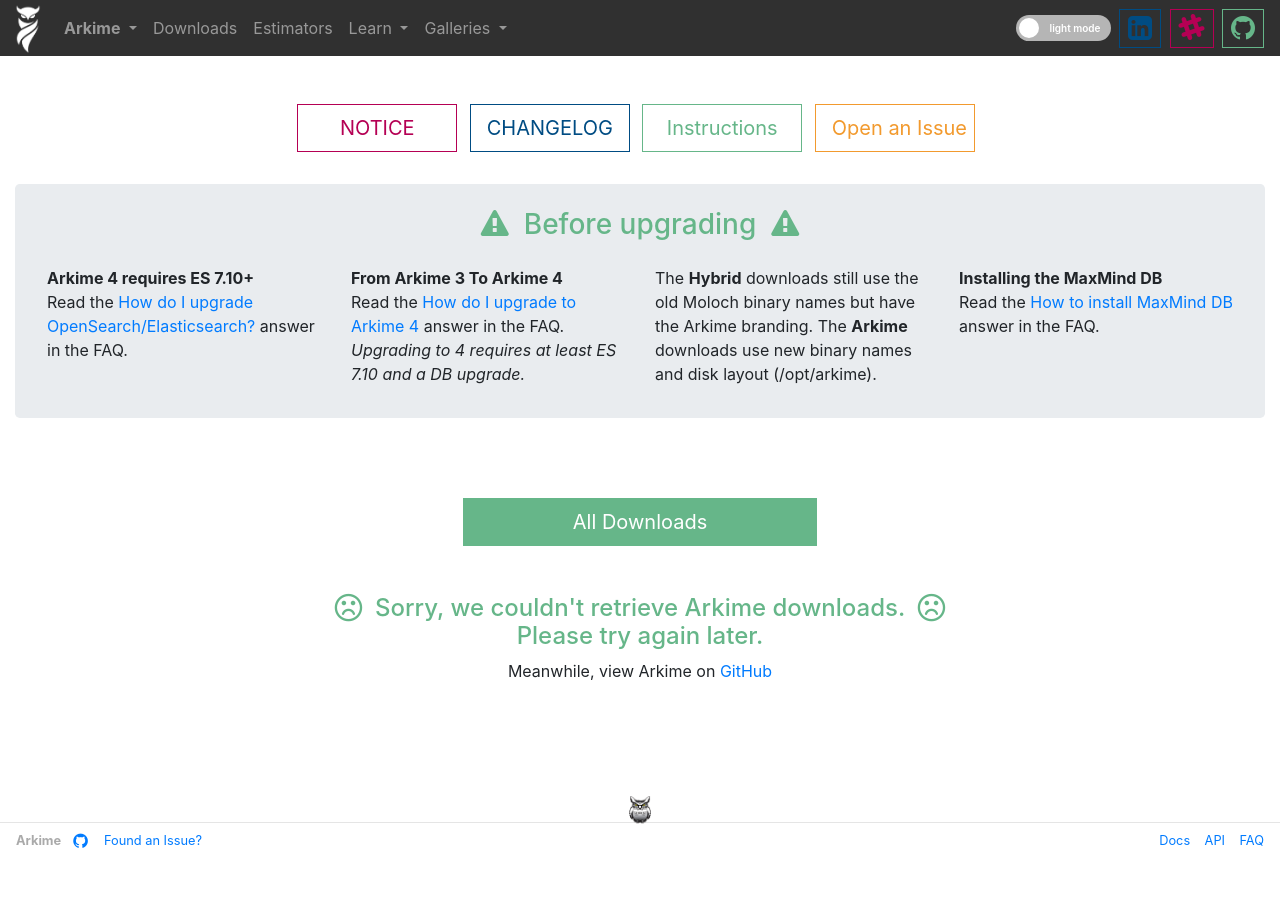
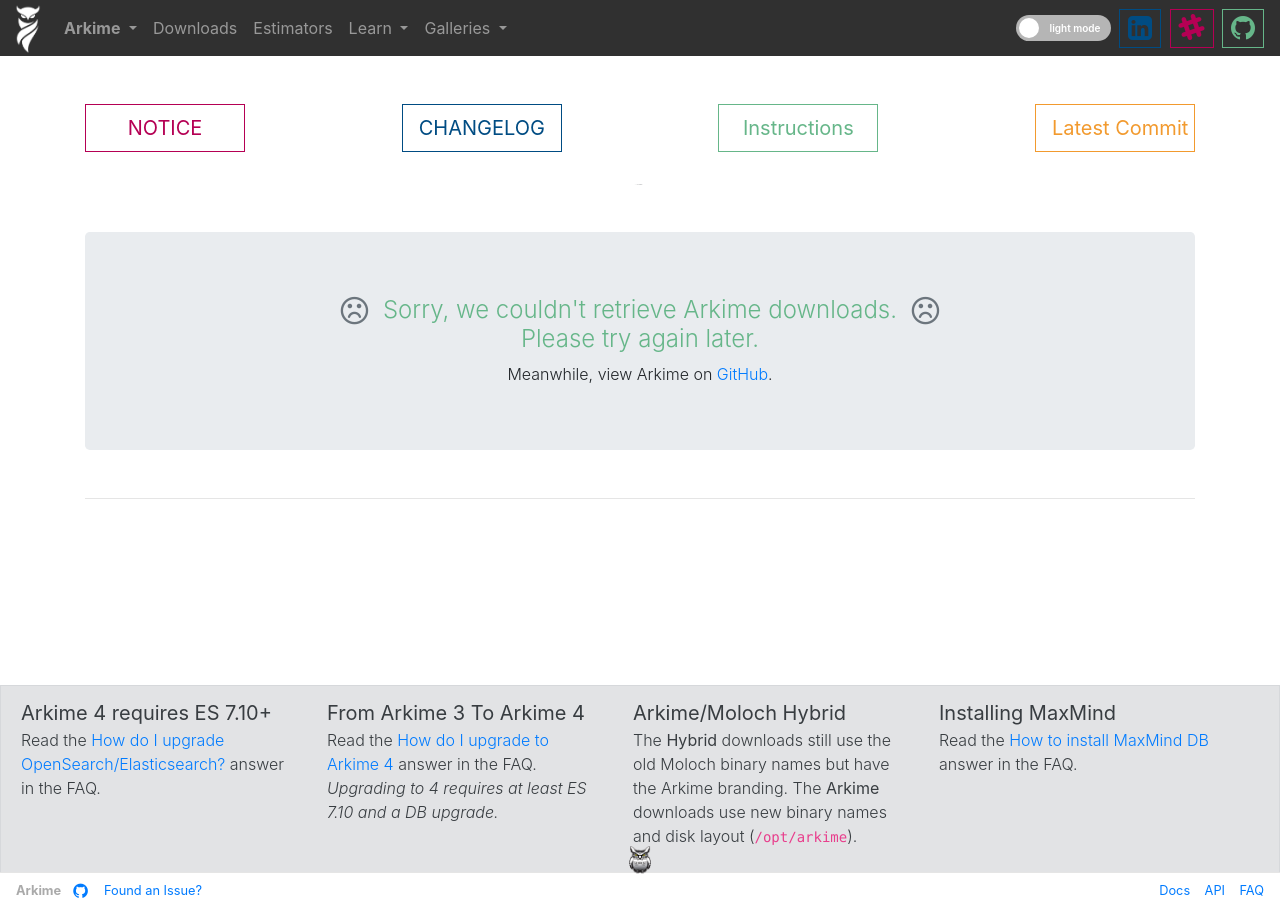
Before and after one commit to arkime/arkimeweb, a Jekyll site: the page built from downloads.html, in a window 1280 px wide. Built offline with Jekyll 4.4.1, drawn with Linux system fonts in a browser that asks for light colours.

Commit message:
Downloads (#46)
* update downloads page

* order

```diff
--- a/downloads.html
+++ b/downloads.html
@@ -54,45 +54,106 @@
   <div class="downloads-content">
     <!-- navbar -->
     {%- include navbar.html -%}
-    <div class="container-fluid">
+    <div class="container">
+
       <!-- info btns -->
       <div class="row mb-4 mt-4">
-        <div class="col text-center">
-          <a class="btn btn-outline-danger btn-lg mr-2 btn-fw mb-2"
+        <div class="col d-flex justify-content-between">
+          <a class="btn btn-outline-danger btn-lg btn-fw mb-2"
             href="https://s3.amazonaws.com/files.molo.ch/NOTICE.txt">
             NOTICE
           </a>
-          <a class="btn btn-outline-primary btn-lg mr-2 btn-fw mb-2"
+          <a class="btn btn-outline-primary btn-lg btn-fw mb-2"
             href="https://raw.githubusercontent.com/arkime/arkime/main/CHANGELOG">
             CHANGELOG
           </a>
-          <a class="btn btn-outline-info btn-lg mr-2 btn-fw mb-2"
+          <a class="btn btn-outline-info btn-lg btn-fw mb-2"
             href="https://raw.githubusercontent.com/arkime/arkime/main/release/README.txt">
             Instructions
           </a>
-          <a class="btn btn-outline-warning btn-lg mr-2 btn-fw mb-2"
-            href="https://github.com/arkime/arkime/issues/new">
-            Open an Issue
+          <a data-toggle="tooltip"
+            href="javascript:void(0)"
+            onclick="toggleLatestCommit()"
+            title="Feeling adventurous?"
+            class="btn btn-outline-warning btn-lg btn-fw mb-2">
+            Latest Commit
           </a>
         </div>
       </div> <!-- /info btns -->
 
+      <!-- downloads loading -->
+      <div class="jumbotron loading-downloads text-center display-4 d-flex justify-content-center">
+        <div class="loading-letter">L</div>
+        <div class="loading-letter">O</div>
+        <div class="loading-letter">A</div>
+        <div class="loading-letter">D</div>
+        <div class="loading-letter">I</div>
+        <div class="loading-letter">N</div>
+        <div class="loading-letter">G</div>
+        <div class="loading-letter">&nbsp;&nbsp;</div>
+        <div class="loading-letter">D</div>
+        <div class="loading-letter">O</div>
+        <div class="loading-letter">W</div>
+        <div class="loading-letter">N</div>
+        <div class="loading-letter">L</div>
+        <div class="loading-letter">O</div>
+        <div class="loading-letter">A</div>
+        <div class="loading-letter">D</div>
+        <div class="loading-letter">S</div>
+      </div>
+      <!-- /downloads loading -->
+
+      <!-- download error -->
+      <div style="display:none;"
+        class="jumbotron text-center downloads-error mt-5 mb-5 pb-5">
+        <h4 class="primary-theme-text lead lead-lg">
+          <span class="fa fa-frown-o fa-lg mr-2 text-muted"></span>
+          Sorry, we couldn't retrieve Arkime downloads.
+          <span class="fa fa-frown-o fa-lg ml-2 text-muted"></span>
+          <br>
+          Please try again later.
+        </h4>
+        <p class="lead lead-sm">
+          Meanwhile, view Arkime on
+          <a href="https://github.com/arkime/arkime"
+            class="no-decoration">
+            GitHub</a>.
+        </p>
+      </div>
+      <!-- /download error -->
+
+      <!-- latest commit downloads -->
+      <div
+        id="latestCommitAccordion"
+        class="accordion latest-commit">
+        <span class="acommit-downloads"></span>
+        <span class="mcommit-downloads"></span>
+        <hr>
+      </div>
+      <!-- /latest commit downloads -->
+
+      <!-- all downloads -->
+      <div
+        id="downloadsAccordion"
+        style="margin-bottom:200px"
+        class="accordion main-downloads">
+      </div>
+      <!-- /all downloads -->
+
+    </div>
+
     <!-- upgrade warnings -->
-      <div class="row mb-2">
-        <div class="col">
-          <div class="jumbotron pb-2 pt-4">
-            <h3 class="primary-theme-text pb-3 text-center">
-              <span class="fa fa-exclamation-triangle">
-              </span>&nbsp;
-              Before upgrading
-              &nbsp;<span class="fa fa-exclamation-triangle">
-              </span>
-            </h3>
-            <div class="row pb-2">
+    <div role="alert"
+      aria-live="polite"
+      aria-atomic="true"
+      style="z-index: 2000; bottom: 27px;"
+      class="alert pb-4 position-fixed fixed-bottom m-0 rounded-0 alert-dismissible alert-secondary">
+      <div class="row">
         <div class="col-lg-3 col-md-6">
-                <p>
+          <p class="lead mb-0">
             <strong>Arkime 4 requires ES 7.10+</strong>
-                  <br>
+          </p>
+          <p class="lead lead-sm mb-0">
             Read the
             <a class="no-decoration"
               href="faq#how-do-i-upgrade-elasticsearch">
@@ -102,9 +163,10 @@
           </p>
         </div>
         <div class="col-lg-3 col-md-6">
-                <p>
+          <p class="lead mb-0">
             <strong>From Arkime 3 To Arkime 4</strong>
-                  <br>
+          </p>
+          <p class="lead lead-sm mb-0">
             Read the
             <a class="no-decoration"
               href="faq#how_do_i_upgrade_to_arkime_4">
@@ -118,15 +180,21 @@
           </p>
         </div>
         <div class="col-lg-3 col-md-6">
-                <p>
-                  The <strong>Hybrid</strong> downloads still use the old Moloch binary names but have the Arkime branding.
-                  The <strong>Arkime</strong> downloads use new binary names and disk layout (/opt/arkime).
+          <p class="lead mb-0">
+            <strong>Arkime/Moloch Hybrid</strong>
+          </p>
+          <p class="lead lead-sm mb-0">
+            The <strong>Hybrid</strong> downloads still use the old
+            Moloch binary names but have the Arkime branding.
+            The <strong>Arkime</strong> downloads use new binary
+            names and disk layout (<code>/opt/arkime</code>).
           </p>
         </div>
         <div class="col-lg-3 col-md-6">
-                <p>
-                  <strong>Installing the MaxMind DB</strong>
-                  <br>
+          <p class="lead mb-0">
+            <strong>Installing MaxMind</strong>
+          </p>
+          <p class="lead lead-sm mb-0">
             Read the
             <a class="no-decoration"
               href="faq#maxmind">
@@ -137,80 +205,34 @@
         </div>
       </div>
     </div>
-        </div>
-      </div> <!-- /upgrade warnings -->
+    <!-- /upgrade warnings -->
 
-      <!-- download btns -->
-      <div class="downloads mb-5 mr-5 ml-5 pl-3 pr-3">
-        <!-- main downloads -->
-        <h2 class="loading-downloads text-center mb-5 pb-5 mt-5">
-          <span class="fa fa-spinner fa-spin"></span>&nbsp;
-          Loading Arkime downloads...
-        </h2>
-        <div class="main-downloads"></div>
-        <div class="row mb-2 mt-5">
-          <div class="col-4 offset-4">
-            <a class="btn btn-info btn-lg btn-block"
-              href="downloadsall">
-              All Downloads
-            </a>
-          </div>
-        </div> <!-- /main downloads -->
-        <!-- download error -->
-        <div class="row downloads-error mt-5 mb-5 pb-5"
-          style="display:none;">
-          <div class="col-12 text-center">
-            <h4 class="primary-theme-text">
-              <span class="fa fa-frown-o fa-lg">
-              </span>&nbsp;
-              Sorry, we couldn't retrieve Arkime downloads.
-              &nbsp;<span class="fa fa-frown-o fa-lg">
-              </span>
-              <br>
-              Please try again later.
-            </h4>
-            <p>
-              Meanwhile, view Arkime on
-              <a href="https://github.com/arkime/arkime"
-                class="no-decoration">
-                GitHub
-              </a>
-            </p>
-          </div>
-        </div> <!-- /download error -->
-        <!-- latest commit btns -->
-        <div class="mt-5 commit-downloads-container"
-          style="display:none;">
-          <h3 class="text-center">
-            <span class="primary-theme-text">
-              Feeling adventurous?
-            </span>
-            Try our latest commit!
-          </h3>
-          <p class="text-center">
-            Please read the upgrading to 4
-            <a class="no-decoration"
-              href="faq#how_do_i_upgrade_to_arkime_4">instructions</a>.
-          </p>
-          <hr>
-          <div class="acommit-downloads">
-          <div class="mcommit-downloads">
-          </div>
-        </div> <!-- /latest commit btns -->
-      </div> <!-- /download btns -->
-    </div>
   </div> <!-- /container -->
 
   <!-- footer -->
+  <div style="z-index: 3000;"
+    class="position-fixed fixed-bottom solid-footer">
     {%- include footer.html -%}
+  </div>
 
   <script>
+    let latestCommitVisible = false;
+
+    function toggleLatestCommit () {
+      latestCommitVisible = !latestCommitVisible;
+      if (latestCommitVisible) {
+        $('#latestCommitAccordion').attr('style', 'max-height:500px;');
+      } else {
+        $('#latestCommitAccordion').attr('style', 'max-height:0px;');
+      }
+    }
+
     $(function () { // page loaded
       const osLists = {
-        main: [ 'Arch', 'Centos 7', 'Centos 8', 'EL 9', 'Ubuntu 18.04', 'Ubuntu 20.04', 'Ubuntu 22.04' ],
-        commit: [ 'Arch', 'Centos 7', 'Centos 8', 'EL 9', 'Ubuntu 18.04', 'Ubuntu 20.04', 'Ubuntu 22.04' ]
+        main: [ 'Amazon Linux 2023', 'Arch', 'Centos 6', 'Centos 7', 'Centos 8', 'EL 9', 'Ubuntu 16.04', 'Ubuntu 18.04', 'Ubuntu 20.04', 'Ubuntu 22.04' ],
+        commit: [ 'Amazon Linux 2023', 'Arch', 'Centos 7', 'Centos 8', 'EL 9', 'Ubuntu 18.04', 'Ubuntu 20.04', 'Ubuntu 22.04' ]
       };
-      getDownloadsAndSetup(osLists, 4);
+      getDownloadsAndSetup(osLists);
     });
   </script>
 
--- a/downloads.js
+++ b/downloads.js
@@ -15,7 +15,8 @@
     ubuntu16: 'Ubuntu 16.04',
     ubuntu18: 'Ubuntu 18.04',
     ubuntu20: 'Ubuntu 20.04',
-    ubuntu22: 'Ubuntu 22.04'
+    ubuntu22: 'Ubuntu 22.04',
+    al2023: 'Amazon Linux 2023'
   };
 
   for (let i = 0, len = files.length; i < len; ++i) {
@@ -124,12 +125,36 @@
   };
 }
 
-function buildDownloadVersionRow (version, btnType, osList) {
-  let html = `<div class="row d-flex flex-row justify-content-around">
-               <div class="p-2">
-                 <div class="btn-fw"><strong>${version.title}</strong></div>
-                 <div class="time"><small>${version.modified}</small></div>
-               </div>`;
+function buildDownloadVersionRow (version, osList, listName, index) {
+  const id = version.title.replace(/[^-a-zA-Z0-9]/g, '');
+  let html = `
+    <div class="card">
+      <div
+        id="heading-${id}"
+        class="card-header p-0">
+        <h2 class="mb-0">
+          <button
+          type="button"
+          data-toggle="collapse"
+          data-target="#collapse-${id}"
+          aria-controls="collapse-${id}"
+          class="btn btn-block text-left accordion-btn"
+          aria-expanded="${index === 0 ? 'true' : 'false'}">
+            ${version.title}
+            <small class="pull-right">
+              ${version.modified}
+            </small>
+          </button>
+        </h2>
+      </div>
+      <div
+        id="collapse-${id}"
+        data-parent="#${listName}"
+        aria-labelledby="heading-${id}"
+        class="collapse${index === 0 ? ' show' : ''}">
+        <div class="card-body p-1">
+          <div class="row d-flex flex-row justify-content-around flex-wrap">
+  `;
 
   let downloads = version.downloads;
 
@@ -138,27 +163,28 @@
     for (d = 0; d < downloads.length; d++) {
       if (downloads[d].title === osList[i]) {
         let download = downloads[d];
-        html += `<div class="p-2">
-                   <a href="${download.url}" class="btn btn-fw ${btnType}">
-                     ${download.title}
-                   </a>
-                 </div>`;
+        html += `<a href="${download.url}" class="m-2">${download.title}</a>`;
         break;
       }
     }
-
-    if (d === downloads.length) {
-      html += `<div class="p-2">
-                 <a href=""
-                   style="visibility:hidden"
-                   class="btn btn-fw btn-outline-primary">
-                   test
-                 </a>
-               </div>`;
-    }
   }
 
-  html += '</div>';
+  if (listName === 'latestCommitAccordion') {
+    html += `
+      </div>
+      <div class="alert alert-danger text-center lead lead-sm mb-0 p-1">
+        <span class="fa fa-exclamation-triangle mr-2 danger-theme-text"></span>
+        <a class="no-decoration"
+          href="faq#how_do_i_upgrade_to_arkime_4">
+          Please read the upgrading to 4 instructions
+        </a>
+        <span class="fa fa-exclamation-triangle ml-2 danger-theme-text"></span>
+      </div>
+      </div></div></div>
+    `;
+  } else {
+    html += '</div></div></div></div>';
+  }
 
   return html;
 }
@@ -166,8 +192,8 @@
 function setupPage (versions, nightlies, acommities, mcommities, sortedVersions, osLists, length) {
   let downloadsHtml = ''
 
-  let osList = [ 'Arch', 'Centos 7', 'Centos 8', 'EL 9', 'Ubuntu 18.04', 'Ubuntu 20.04', 'Ubuntu 22.04' ];
-  let osCommitList = [ 'Arch', 'Centos 7', 'Centos 8', 'EL 9', 'Ubuntu 18.04', 'Ubuntu 20.04', 'Ubuntu 22.04' ];
+  let osList = [ 'al2023', 'Arch', 'Centos 7', 'Centos 8', 'EL 9', 'Ubuntu 18.04', 'Ubuntu 20.04', 'Ubuntu 22.04'];
+  let osCommitList = [ 'al2023', 'Arch', 'Centos 7', 'Centos 8', 'EL 9', 'Ubuntu 18.04', 'Ubuntu 20.04', 'Ubuntu 22.04' ];
   if (osLists.main) {
     osList = osLists.main
   }
@@ -175,30 +201,32 @@
     osCommitList = osLists.commit
   }
 
-  let acommitDownloadsHtml = buildDownloadVersionRow(acommities, 'btn-outline-danger', osCommitList);
-  let mcommitDownloadsHtml = buildDownloadVersionRow(mcommities, 'btn-outline-danger', osCommitList);
+  let acommitDownloadsHtml = buildDownloadVersionRow(acommities, osCommitList, 'latestCommitAccordion', 0);
+  let mcommitDownloadsHtml = buildDownloadVersionRow(mcommities, osCommitList, 'latestCommitAccordion', 1);
 
   if (!length) { length = sortedVersions.length }
   for (let v = 0; v < length; ++v) {
     if (versions.hasOwnProperty(sortedVersions[v])) {
       let version = versions[sortedVersions[v]];
-      let btnType = v === 0 ? 'btn-primary' : 'btn-outline-primary';
-      let html = buildDownloadVersionRow(version, btnType, osList);
+      let html = buildDownloadVersionRow(version, osList, 'downloadsAccordion', v);
 
       downloadsHtml += html;
     }
   }
 
-  $('.commit-downloads-container').show();
   $('.main-downloads').append(downloadsHtml);
-  $('.acommit-downloads').append(acommitDownloadsHtml);
-  $('.mcommit-downloads').append(mcommitDownloadsHtml);
+  $('.acommit-downloads').replaceWith(acommitDownloadsHtml);
+  $('.mcommit-downloads').replaceWith(mcommitDownloadsHtml);
+}
+
+function removeLoading () {
+  $('.loading-letter').attr('style', 'font-size:1px;');
+  $('.loading-downloads').attr('style', 'height:0px;margin:0px;padding:0px;');
 }
 
 function setupError () {
   $('.downloads-error').show();
-  $('.loading-downloads').hide();
-  $('.commit-downloads-container').hide();
+  removeLoading();
 }
 
 function getDownloadsAndSetup (osLists, length) {
@@ -210,9 +238,11 @@
     success: function (xml) {
       let downloads = parseXML(xml);
       setupPage(downloads.downloads, downloads.nightlies, downloads.acommities, downloads.mcommities, downloads.sortedVersions, osLists, length);
-      $('.loading-downloads').hide();
+      setTimeout(() => {
+        removeLoading();
+      }, 200);
     },
-    error: function(xhr, textStatus, errorThrown) {
+    error: function () {
       setupError();
     }
   });
--- a/index.css
+++ b/index.css
@@ -117,6 +117,21 @@
 /* version time display */
 .time {
   margin-top: -6px;
+}
+
+/* transition latest commit visibility */
+.latest-commit {
+  max-height: 0px;
+  transition: max-height 0.5s ease-in-out;
+}
+
+/* add solid background for downloads footer */
+.solid-footer footer.footer {
+  height: 28px;
+  background-color: white;
+}
+.dark-theme .solid-footer footer.footer {
+  background-color: black;
 }
 
 
@@ -340,6 +355,16 @@
   background-color: transparent;
 }
 
+.accordion-btn {
+  background-color: transparent;
+}
+.accordion-btn:focus {
+  box-shadow: 0 0 0 0 transparent;
+}
+.dark-theme .accordion-btn {
+  color: #FFFFFF;
+}
+
 /* theme color dark navbar */
 .bg-dark {
   background-color: var(--secondary-theme-color) !important;
@@ -366,6 +391,7 @@
 .text-thin { font-weight: 200; }
 .text-thick { font-weight: 800; }
 
+.lead-sm { font-size: 1rem; }
 .lead-lg { font-size: 1.5rem; }
 .lead-xl { font-size: 2.5rem; }
 
@@ -400,6 +426,10 @@
 /* primary theme color text */
 .primary-theme-text { color: var(--primary-theme-text-color) !important; }
 .dark-primary-theme-text { color: var(--primary-theme-dark-text-color) !important; }
+
+/* danger theme color text */
+.danger-theme-text { color: var(--danger-theme-color) !important; }
+.dark-danger-theme-text { color: var(--danger-theme-color) !important; }
 
 /* navbar owl image */
 .nav-link > img,
@@ -788,6 +818,10 @@
   background-color: #333333 !important;
 }
 
+.dark-theme .card-body {
+  background-color: #3f3f3f;
+}
+
 .dark-theme input,
 .dark-theme select,
 .dark-theme textarea
@@ -854,12 +888,6 @@
   background-color: #1d1d1d;
 }
 
-.dark-theme .alert.alert-info {
-  color: #d1ecf1;
-  border-color: #03434e;
-  background-color: #0c5460;
-}
-
 .dark-theme .modal-content {
   color: #EEEEEE;
   background-color: #333333;
@@ -872,3 +900,94 @@
   color: #FFFFFF !important;
   opacity: 1;
 }
+
+.dark-theme .alert.alert-info {
+  color: #d1ecf1;
+  border-color: #03434e;
+  background-color: #0c5460;
+}
+.dark-theme .alert.alert-secondary {
+  color: #e2e3e5;
+  border-color: #000000;
+  background-color: #1d1d1d;
+}
+.dark-theme .alert.alert-danger {
+  color: #e2e3e5;
+  border-color: #570129;
+  background-color: #680231;
+}
+
+/* loading animation */
+.loading-downloads {
+  height: 195px;
+  transition: all 1s ease-out;
+}
+.loading-letter {
+  opacity: 0;
+  animation-name: fade;
+  animation-duration: 1s;
+  animation-iteration-count: infinite;
+  transition: font-size 1s ease-out;
+}
+
+.loading-letter:nth-child(2) {
+  animation-delay: 0.05s;
+}
+.loading-letter:nth-child(3) {
+  animation-delay: 0.1s;
+}
+.loading-letter:nth-child(4) {
+  animation-delay: 0.15s;
+}
+.loading-letter:nth-child(5) {
+  animation-delay: 0.2s;
+}
+.loading-letter:nth-child(6) {
+  animation-delay: 0.25s;
+}
+.loading-letter:nth-child(7) {
+  animation-delay: 0.3s;
+}
+.loading-letter:nth-child(8) {
+  animation-delay: 0.35s;
+}
+.loading-letter:nth-child(9) {
+  animation-delay: 0.4s;
+}
+.loading-letter:nth-child(10) {
+  animation-delay: 0.45s;
+}
+.loading-letter:nth-child(11) {
+  animation-delay: 0.5s;
+}
+.loading-letter:nth-child(12) {
+  animation-delay: 0.55s;
+}
+.loading-letter:nth-child(13) {
+  animation-delay: 0.6s;
+}
+.loading-letter:nth-child(14) {
+  animation-delay: 0.65s;
+}
+.loading-letter:nth-child(15) {
+  animation-delay: 0.7s;
+}
+.loading-letter:nth-child(16) {
+  animation-delay: 0.75s;
+}
+.loading-letter:nth-child(17) {
+  animation-delay: 0.8s;
+}
+
+@keyframes fade {
+  0% {
+    opacity: 0;
+  }
+  20% {
+    opacity: 1;
+  }
+  80%,
+  100% {
+    opacity: 0;
+  }
+}
--- a/index.html
+++ b/index.html
@@ -778,7 +778,7 @@
 
       function setupDownloadBtns (versions, sortedVersions) {
         const version = versions[sortedVersions[0]]; // get the latest version
-        const osList = [ 'Arch', 'Centos 7', 'Centos 8', 'EL 9', 'Ubuntu 18.04', 'Ubuntu 20.04', 'Ubuntu 22.04' ];
+        const osList = [ 'Arch', 'Centos 8', 'EL 9', 'Ubuntu 22.04' ];
         const downloads = version.downloads;
 
         let html = `<div class="row text-center">
```
Also changed, not shown: downloadsall.html (deleted, +0 -116 lines). Lines whose indentation alone changed are shown as unchanged.
